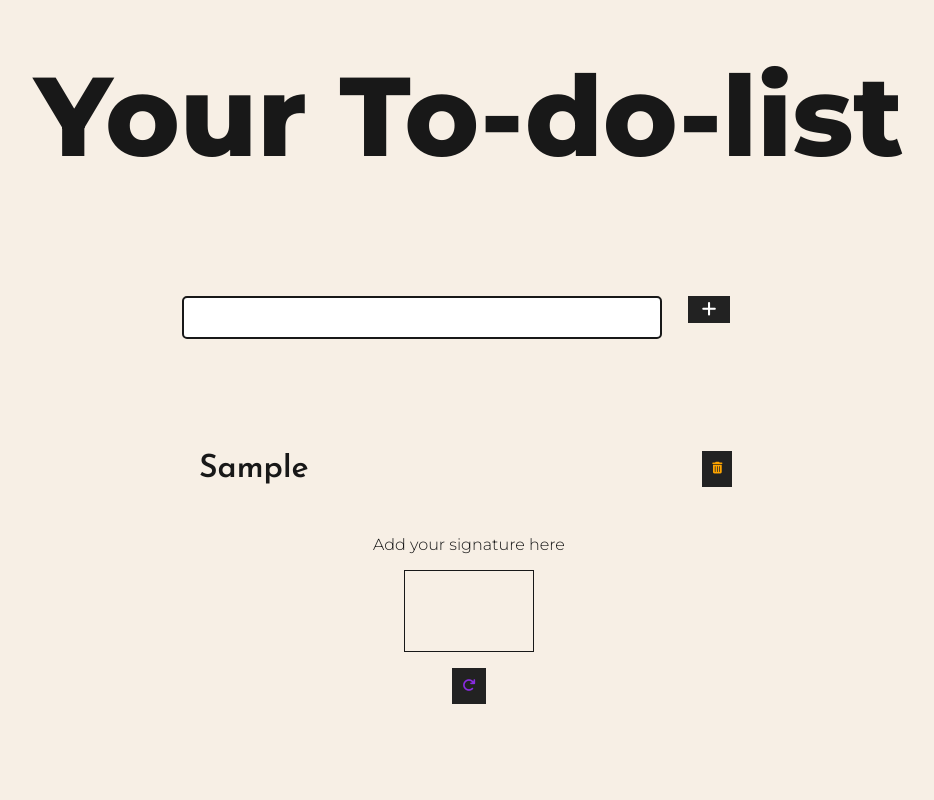
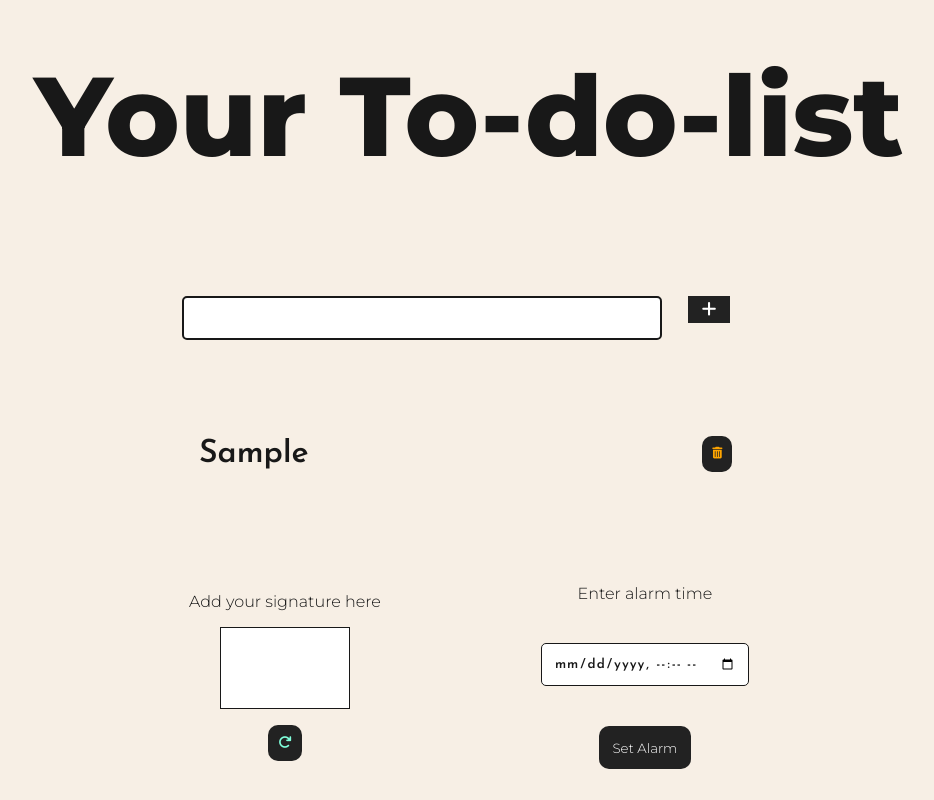
Before and after one commit to Scavengerizer/to-do-list-react, a React (Create React App) app: page / in a window 1280 px wide. Both pictures are taken after typing "Sample" into the empty fields and a click on the button 879 px from the left and 309 px from the top of the page. Shown: the whole page, without its empty margins (171-1105 px from the left). Built offline with nearby package versions, Linux system fonts and the light colour scheme; no server answers.

Commit message:
added use-sound library and alarm functionality

```diff
--- a/package.json
+++ b/package.json
@@ -10,7 +10,9 @@
     "node-sass": "^4.14.1",
     "react": "^16.13.1",
     "react-dom": "^16.13.1",
-    "react-scripts": "3.4.1"
+    "react-notifications-component": "^2.4.1",
+    "react-scripts": "3.4.1",
+    "use-sound": "^1.0.2"
   },
   "scripts": {
     "start": "react-scripts start",
--- a/src/App.js
+++ b/src/App.js
@@ -7,7 +7,7 @@ import "./styles/app.scss";
 function App() {
   const [input, setInput] = useState("");
   const [todos, setTodos] = useState([]);
-  const [canvasID, setCanvasID] = useState(true);
+  const [canvasID, setCanvasID] = useState("");
 
   return (
     <div className='App'>
--- a/src/components/Form.js
+++ b/src/components/Form.js
@@ -7,6 +7,11 @@ export default function Form({ input, setInput, todos, setTodos }) {
   }
   function submitHandler(e) {
     e.preventDefault();
+    if (input == "") {
+      alert("Task is empty");
+      return;
+    }
+
     setTodos([...todos, { text: input, id: Math.random() * 1000 }]);
     setInput("");
   }
--- a/src/components/Todo.js
+++ b/src/components/Todo.js
@@ -1,4 +1,9 @@
 import React, { useEffect, useRef } from "react";
+// import ReactNotification from "react-notifications-component";
+// import "react-notifications-component/dist/theme.css";
+// import { store } from "react-notifications-component";
+import useSound from "use-sound";
+import alarm from "../alarm.mp3";
 
 export default function Todo({
   todo,
@@ -13,8 +18,24 @@ export default function Todo({
   // let canvas = document.querySelector("#canvas");
   // const ctx = canvas.getContext("2d");
 
+  // const greenNotif = ()=>{
+  //   store.addNotification({
+  //     title: "Wonderful!",
+  //     message: "teodosii@react-notifications-component",
+  //     type: "success",
+  //     insert: "top",
+  //     container: "top-right",
+  //     animationIn: ["animate__animated", "animate__fadeIn"],
+  //     animationOut: ["animate__animated", "animate__fadeOut"],
+  //     dismiss: {
+  //       duration: 5000,
+  //       onScreen: true,
+  //     },
+  //   });
+  // }
+
   //Resizing
-
+  const [alarmSound] = useSound(alarm);
   // ctx.strokeRect(100, 100);
   // console.log(canvas);
 
@@ -22,6 +43,30 @@ export default function Todo({
     setTodos(todos.filter((el) => el.id !== todo.id));
     // console.log(todo);
   }
+  function getDate(e) {
+    setCanvasID(e.target.value);
+  }
+  function setDate(e) {
+    e.preventDefault();
+    var dateValue = document.querySelector('input[type="datetime-local"]');
+    const alarmDate = new Date(dateValue.value).getTime();
+    // console.log(alarmDate);
+    if (isNaN(alarmDate)) {
+      alert("Invalid Date");
+      return;
+    }
+    let diff = alarmDate - new Date().getTime();
+    // console.log(diff);
+    if (diff < 0) {
+      alert("Specified time has already passed");
+      return;
+    }
+    setTimeout(initAlarm, diff);
+  }
+  function initAlarm() {
+    alarmSound();
+  }
+
   // function resetCanvas() {
   //   canvasID.map((el) => {
   //     if (canvasID.id === el.id) {
@@ -40,7 +85,8 @@ export default function Todo({
 
   const canvasRef = useRef(null);
   const resetRef = useRef(null);
-  // const saveRef = useRef(null);
+  // const setAlarmRef = useRef(null);
+  // const dateRef = useRef(null);
 
   // console.log(todo);
   useEffect(() => {
@@ -48,11 +94,13 @@ export default function Todo({
     const canvas = canvasRef.current;
     const resetbutton = resetRef.current;
     // const savebutton = saveRef.current;
-    canvas.id = todo.id;
+    // canvas.id = todo.id;
     // console.log(canvas);
     const ctx = canvas.getContext("2d");
     canvas.height = window.innerHeight / 10;
     canvas.width = window.innerWidth / 10;
+    ctx.fillStyle = "white";
+    ctx.fillRect(0, 0, canvas.width, canvas.height);
     canvas.addEventListener("mousedown", startPosition);
     canvas.addEventListener("mouseup", finishedPosition);
     canvas.addEventListener("mousemove", draw);
@@ -79,6 +127,7 @@ export default function Todo({
     }
     resetbutton.addEventListener("click", () => {
       ctx.clearRect(0, 0, canvas.width, canvas.height);
+      ctx.fillRect(0, 0, canvas.width, canvas.height);
     });
     // savebutton.addEventListener("click", () => {
     //   ctx.save();
@@ -87,8 +136,30 @@ export default function Todo({
     // });
   }, []);
 
+  // useEffect(() => {
+  //   e.preventDefault();
+  //   const alarmDate = dateRef.current.valueAsNumber;
+  //   const alarmButton = setAlarmRef.current;
+
+  //   alarmButton.addEventListener("click", () => {
+  //     // if (isNaN(alarmDate)) {
+  //     //   alert("Invalid Date");
+  //     //   return;
+  //     // }
+  //     // let alarm = new Date(alarmDate);
+  //     // let alarmtime = new Date(
+  //     //   alarm.getUTCFullYear(),
+  //     //   alarm.getUTCFullMonth(),
+  //     //   alarm.getUTCDate(),
+  //     //   alarm.getUTCMinutes(),
+  //     //   alarm.getUTCSeconds()
+  //     // );
+  //   });
+  // }, []);
+
   return (
     <div className='todo col center'>
+      {/* <ReactNotification /> */}
       <div className='todo-item todo-container'>
         <h3>{text}</h3>
         <div className='todo-buttons'>
@@ -97,16 +168,27 @@ export default function Todo({
           </button>
         </div>
       </div>
+      <div className='canvas_and_date row'>
         <div className='canvas-element col center'>
           <h5>Add your signature here</h5>
 
           <canvas ref={canvasRef}></canvas>
           <div className='canvas-btns'>
-          {/* <button className='check' ref={saveRef}>
-            <i className='fa fa-check fa-sm'></i>
-          </button> */}
             <button className='repeat' ref={resetRef}>
               <i className='fa fa-repeat' aria-hidden='true'></i>
+            </button>
+          </div>
+        </div>
+        <div className='time-input col center'>
+          <h5>Enter alarm time</h5>
+          <input
+            value={canvasID}
+            type='datetime-local'
+            onChange={getDate}
+            placeholder='yyyy-mm-ddThh:mm'
+          />
+          <button type='submit' onClick={setDate}>
+            Set Alarm
           </button>
         </div>
       </div>
--- a/src/styles/components/Form.scss
+++ b/src/styles/components/Form.scss
@@ -22,7 +22,9 @@
       border-radius: 5px;
       box-sizing: border-box;
       resize: vertical;
-      color: grey;
+      color: #181818;
+      font-family: $Mont;
+      letter-spacing: 2px;
     }
     button {
       display: flex;
--- a/src/styles/components/ToDo.scss
+++ b/src/styles/components/ToDo.scss
@@ -1,9 +1,12 @@
 .todo {
+  margin-top: 5em;
+  margin-bottom: 2em;
   .todo-item {
-    margin: 1em 0;
+    margin-bottom: 5em;
     display: flex;
     justify-content: space-between;
     align-items: center;
+
     h3,
     button {
       display: inline-block;
@@ -12,6 +15,8 @@
       background-color: $grey;
       border: none;
       padding: 0.75em;
+      border-radius: 10px;
+
       margin: 0 0.5em;
       transition-duration: 0.3s;
       transition: all ease linear;
@@ -42,13 +47,7 @@
   }
   .canvas-element {
     margin-top: 2em;
-    h5 {
-      text-align: center;
-      font-size: 1rem;
-      color: #181818;
-      font-weight: 300;
-      font-family: $Mont;
-    }
+
     canvas {
       position: relative;
       border: 1px solid #181818;
@@ -58,6 +57,7 @@
       display: flex;
       flex-direction: row;
     }
+
     // .canvaslock {
     //   position: absolute;
     //   top: 0;
@@ -71,6 +71,8 @@
       background-color: $grey;
       border: none;
       padding: 0.75em;
+      border-radius: 10px;
+
       margin: 0 0.5em;
       transition-duration: 0.3s;
       transition: all ease linear;
@@ -79,13 +81,8 @@
         color: green;
       }
       .fa-repeat {
-        color: blueviolet;
+        color: #80ffdb;
       }
-    }
-    button:hover {
-      opacity: 0.8;
-      transition-duration: 0.3s;
-      transition: all ease linear;
     }
   }
 }
@@ -94,3 +91,52 @@
   max-width: 600px;
   margin: 0 auto;
 }
+
+.canvas_and_date {
+  width: 100%;
+  justify-content: center;
+  align-items: center;
+  .time-input {
+    padding-left: 5em;
+    margin-top: 2em;
+    input {
+      padding: 1em;
+      width: 13rem;
+      padding: 12px;
+      border: 1px solid #181818;
+      border-radius: 5px;
+      box-sizing: border-box;
+      resize: vertical;
+      color: #181818;
+      font-family: $Josh;
+      letter-spacing: 1px;
+      margin: 3em 0;
+    }
+    button {
+      background-color: $grey;
+      border: none;
+      padding: 1em;
+      border-radius: 10px;
+      transition-duration: 0.3s;
+      transition: all ease linear;
+      cursor: pointer;
+      color: white;
+      font-family: $Mont;
+    }
+  }
+  .canvas-element {
+    padding-right: 5em;
+  }
+}
+h5 {
+  text-align: center;
+  font-size: 1rem;
+  color: #181818;
+  font-weight: 300;
+  font-family: $Mont;
+}
+button:hover {
+  opacity: 0.8;
+  transition-duration: 0.3s;
+  transition: all ease linear;
+}
```
Also changed, not shown: 2 other files (tests, documents, lock files or other folders). Lines whose indentation alone changed are shown as unchanged.
